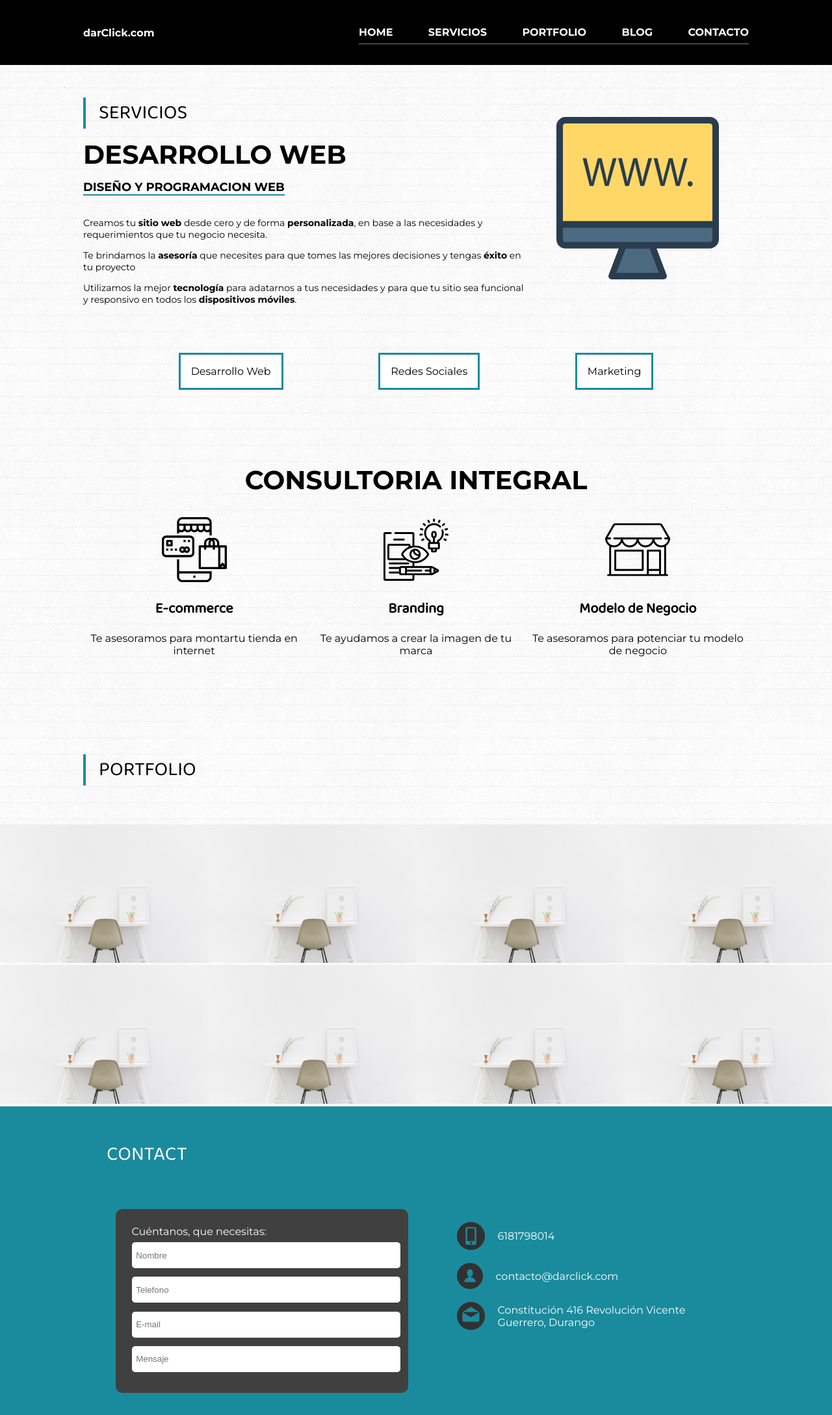
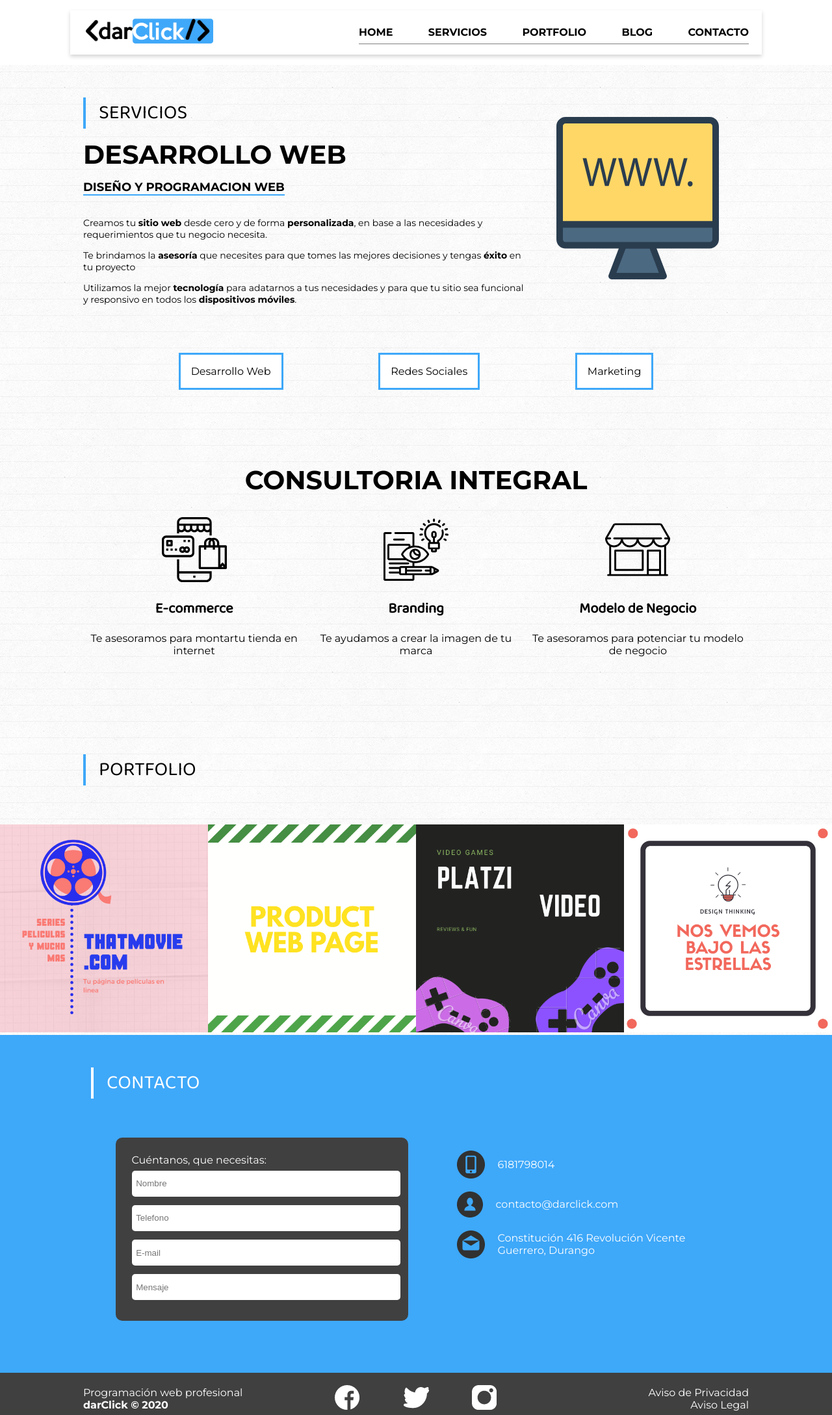
Before and after one commit to devacran/darclick, a plain HTML site: page index.html in a window 1280 px wide. Shown: the top 2178 px of the page at 65% size. Drawn offline with Linux system fonts and the light colour scheme.

Commit message:
Se agrego el logo, se hicieron unos cambios de color y se actualizo el portafolio

```diff
--- a/css/main.css
+++ b/css/main.css
@@ -4,7 +4,6 @@ font-family: 'Montserrat', sans-serif;
 margin: 0px;
 background-image: url("../assets/images/linedpaper.png");
 background-repeat: repeat;
-
 }
 h1{
   font-size: 40px;
@@ -18,20 +17,23 @@ p{
   font-size: 14px;
 }
 a{
-  color: white;
-
+  color: black;
   text-decoration: none;
 }
 .header{
-    background-color: #000000;
+    background-color: white;
     display: flex;
     font-weight: 700;
-    color: white;
+    color: black;
     align-items: center;
     height: 100px;
     position: fixed;
     width: 100vw;
     z-index: 3;
+}
+.header_logo img {
+  width: 200px;
+  margin: auto 0;
 }
 .header_container{
   justify-content: space-between;
@@ -41,7 +43,7 @@ a{
   align-items: center;
   margin: 0 auto;
   padding: 0 20px;
-
+  box-shadow: 0 3px 6px 0px lightgrey;
 }
 .navbar{
   display: flex;
@@ -53,14 +55,12 @@ a{
   width: 1.5em;
 }
 .navbar_options{
-
     display: flex;
     border-bottom: 1px solid gray;
     padding: 0px;
     width: 600px;
     justify-content: space-between;
     padding: 0.5em 0px;
-
 }
 .navbar li{
     list-style: none;
@@ -80,7 +80,13 @@ a{
 .main_title{
   font-size: 30px;
   font-family: 'Baloo 2';
-  border-left: 4px solid #1a8b9d;
+  border-left: 4px solid #3ea8f9;
+  padding-left: 20px;
+}
+.main_title-contacto{
+  font-size: 30px;
+  font-family: 'Baloo 2';
+  border-left: 4px solid white;
   padding-left: 20px;
 }
 .slider{
@@ -120,7 +126,7 @@ text-align: center;
   grid-area: title;
 }
 .slider_title h2{
-  border-bottom: 2px solid #1a8b9d;
+  border-bottom: 2px solid #3ea8f9;
   display: inline-block;
 }
 .slider_title h1{
@@ -139,7 +145,7 @@ text-align: center;
 }
 .slider_button{
   padding: 1em;
-  border: 3px solid #1a8b9d;
+  border: 3px solid #3ea8f9;
   color: black;
   background-color: white;
   cursor: pointer;
@@ -183,7 +189,7 @@ margin: 0 auto;
   width: 100%;
 }
 .contact{
-  background-color: #1a8b9d;
+  background-color: #3ea8f9;
   color: white;
   padding-top: 50px;
   padding-bottom: 80px;
@@ -224,14 +230,14 @@ flex-direction: column;
   max-width: 50px;
   padding-right: 20px;
 }
-.pancho{
+.contact_wraper{
   max-width: 1000px;
   margin: 0 auto;
 }
 
 footer{
   height: 80px;
-  background-color: #000000;
+  background-color: #404040;
   color: white;
   width:100%;
 }
--- a/css/mobile.css
+++ b/css/mobile.css
@@ -20,7 +20,7 @@
   padding: 0.5em 0;
 }
 .navbar_options.is-active{
-  background-color: rgb(26, 139, 157);
+  background-color: #3ea8f9;
   display: block;
   position: absolute;
   right: 20px;
--- a/index.html
+++ b/index.html
@@ -6,15 +6,13 @@
     <title>DarClick.com</title>
     <link rel="stylesheet" type="text/css" href="css/main.css">
     <link rel="stylesheet" type="text/css" href="css/mobile.css">
-
 </head>
 <body>
     <!-- header navbar-->
     <header class="header">
       <div class="header_container">
         <div class="header_logo">
-            darClick.com
-            <img>
+            <img src="assets/images/logo2.png">
         </div>
         <div class="navbar">
             <ul class="navbar_options">
@@ -34,11 +32,9 @@
                   <a href=#contact> CONTACTO </a>
                 </li>
             </ul>
-            <span id="menu-button" class="navbar_icon"><img src="assets/icons/menu.png"><span/>
+            <span id="menu-button" class="navbar_icon"><img src="assets/icons/menu-icon.png"><span/>
         </div>
-
       </div>
-
     </header>
     <!-- main content-->
 
@@ -54,7 +50,6 @@
             en base a las necesidades  y requerimientos que tu negocio necesita.</p>
             <p>Te brindamos la <b>asesoría</b> que necesites para que tomes las mejores decisiones
             y tengas <b>éxito</b> en tu proyecto</p>
-
             <p>Utilizamos la mejor <b>tecnología</b> para adatarnos a tus necesidades y para que tu
             sitio sea funcional y responsivo en todos los <b>dispositivos móviles</b>.</p>
           </div>
@@ -67,10 +62,8 @@
            </div>
            <div class="slider_content">
              <p>Eres lo que proyectas en las <b>redes sociales</b>, nosotros te ayudamos.</p>
-
              <p>Impulsamos tu presencia y en las redes sociales de manera estratégica, con
              la creación de contenido <b>original y de calidad</b> enfocado a tu publico objetivo.</p>
-
             </div>
           <div class="slider_img"><img src="assets/icons/socialmedia.svg"></div>
         </div>
@@ -82,12 +75,9 @@ la creación de contenido <b>original y de calidad</b> enfocado a tu publico obj
             <div class="slider_content">
               <p>Generamos las mejores <b>estrategias para que te vendas mas</b>, posicionando tu marca
               en el mundo online y logrando llegar a mas clientes potenciales.</p>
-
               <p>Utilizamos las mejores herramientas para llegar a tu publico objetivo como
               Anuncios en <b>Google Adwords,  Facebook ADS e Instagram</b>.</p>
-
               <p>Optimizamos tus sitio web mediante <b>SEO</b> para que aparezcas en los primeros lugares en los buscadores.</p>
-
             </div>
             <div class="slider_img"><img src="assets/icons/campana.svg"></div>
           </div>
@@ -117,29 +107,23 @@ Anuncios en <b>Google Adwords,  Facebook ADS e Instagram</b>.</p>
               Te asesoramos para potenciar tu modelo de negocio
             </div>
           </div>
-
         </section>
-
 
         <section class="portfolio"  id="portfolio">
           <div class="portfolio_title">
             <span class="main_title">PORTFOLIO</span>
           </div>
             <div class="portfolio_container">
-              <span class="portfolio_image"><img src="assets/images/1.jpg"></span>
-              <span class="portfolio_image"><img src="assets/images/1.jpg"></span>
-              <span class="portfolio_image"><img src="assets/images/1.jpg"></span>
-              <span class="portfolio_image"><img src="assets/images/1.jpg"></span>
-              <span class="portfolio_image"><img src="assets/images/1.jpg"></span>
-              <span class="portfolio_image"><img src="assets/images/1.jpg"></span>
-              <span class="portfolio_image"><img src="assets/images/1.jpg"></span>
-              <span class="portfolio_image"><span id="contact"></span><img src="assets/images/1.jpg"></span>
+              <a href="https://miquelanqel.github.io/Movies-Reviews-Website/" target="_blank"><span class="portfolio_image"><img src="assets/images/project2.png"></span></a>
+              <a href="https://miquelanqel.github.io/Product-Web-Page/" target="_blank"><span class="portfolio_image"><img src="assets/images/project1.png"></span></a>
+              <a href="" target="_blank"><span class="portfolio_image"><img src="assets/images/project3.png"></span></a>
+              <a href="" target="_blank"><span class="portfolio_image"><img src="assets/images/project4.png"></span></a>
           </div>
+        </section>
 
-        </section>
         <section class="contact">
-          <div class="pancho">
-            <span class="main_title">CONTACT</span>
+          <div class="contact_wraper">
+            <span class="main_title-contacto">CONTACTO</span>
             <div class="contact_container">
               <form class="contact-form">
                 <span>Cuéntanos, que necesitas:</span>
@@ -147,46 +131,35 @@ Anuncios en <b>Google Adwords,  Facebook ADS e Instagram</b>.</p>
                 <div><input type="text" name="tel" placeholder="Telefono" class="contact-form_field"></input></div>
                 <div><input type="text" name="email" placeholder="E-mail" class="contact-form_field"></input></div>
                 <div><input type="text" name="message" placeholder="Mensaje" class="contact-form_field"></input></div>
-
               </form>
               <div class="contact-info">
                 <span class="contact-info_line"><img src="assets/icons/contacto.png">6181798014</span>
                 <span class="contact-info_line"><img src="assets/icons/usuario.png">contacto@darclick.com</span>
-                <span class="contact-info_line"><img src="assets/icons/email.png">Constitución 416 Revolución
-    Vicente Guerrero, Durango</span>
-
+                <span class="contact-info_line"><img src="assets/icons/email.png">Constitución 416 Revolución Vicente Guerrero, Durango</span>
               </div>
             </div>
           </div>
-
         </section>
 
     <footer>
       <div class="footer_back2home"><a href="#home">Regresar arriba</a></div>
       <div class="footer_container">
-
         <span class="footer_section-left">
           <div>Programación web profesional</div>
           <div><b>darClick © 2020</b></div>
         </span>
-
         <span class="footer_section-center">
           <span><img src="assets/icons/facebook(1).png"></span>
           <span><img src="assets/icons/gorjeo.png"></span>
           <span><img src="assets/icons/Trazado94.png"></span>
         </span>
-
         <span class="footer_section-right">
           <div>Aviso de Privacidad</div>
           <div>Aviso Legal</div>
         </span>
-
-
-
-
-
         </div>
     </footer>
+
 <script src="css/script.js"></script>
 </body>
 </html>
```
Also changed, not shown: assets/icons/menu-icon.png (added), assets/images/2.jpg (deleted), assets/images/3.png (deleted), assets/images/4.jpg (deleted), assets/images/5.jpg (deleted), assets/images/logo2.png (added), assets/images/project1.png (added), assets/images/project2.png (added), assets/images/project3.png (added), assets/images/project4.png (added). Lines whose indentation alone changed are shown as unchanged.
